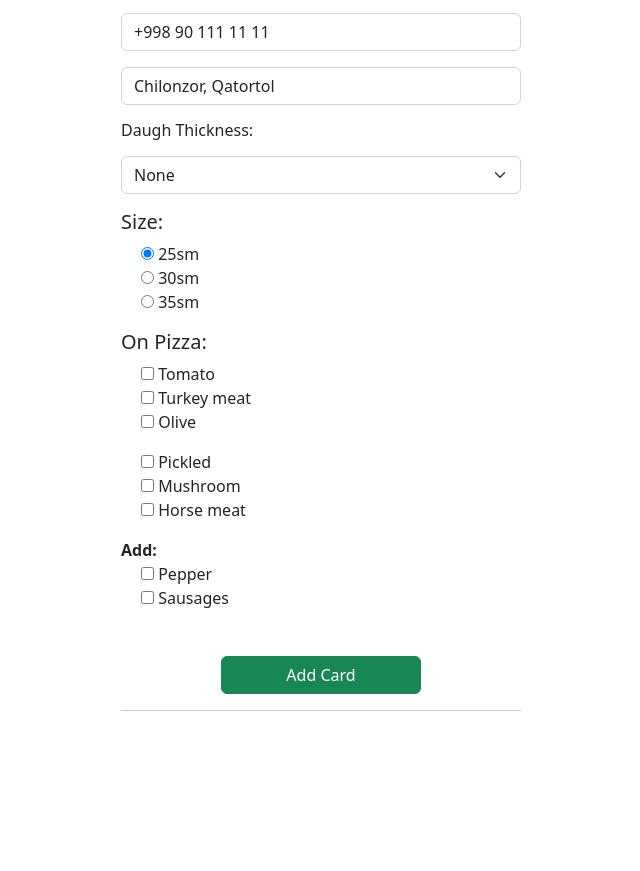
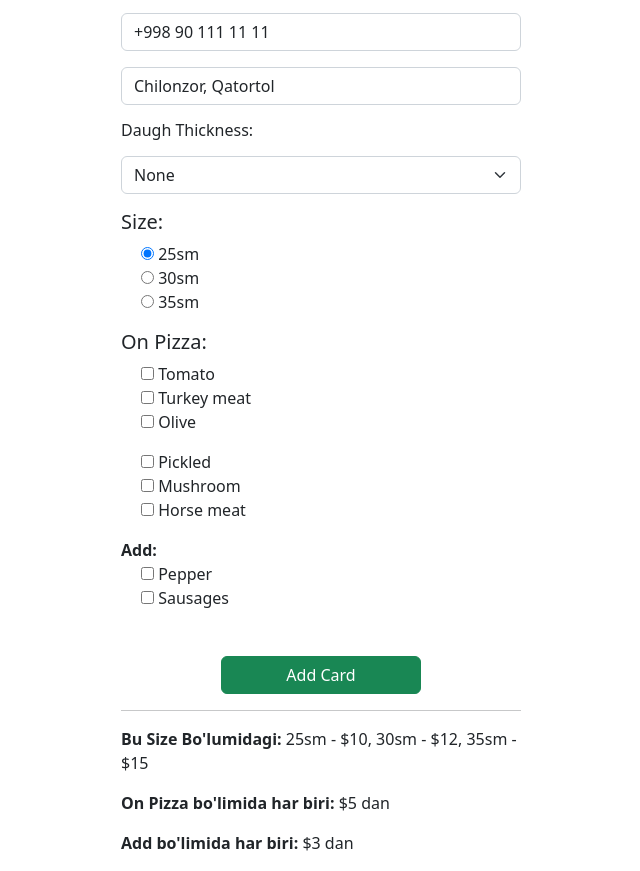
Before and after one commit to sherzoDev/exemn75, a plain HTML site: page index.html in a window 1280 px wide. Shown: the part 121-992 px from the top of the page, without its empty margins (319-959 px from the left). Before the commit the page ends 848 px from the top, so only its background shows below. Drawn offline with nearby package versions, Linux system fonts and the light colour scheme.

Commit message:
Intial commit

```diff
--- a/index.html
+++ b/index.html
@@ -137,6 +137,21 @@
                 </div>
             </div>
 
+            <div class="container">
+                <div class="wrapper">
+                    <p>
+                        <strong>Bu Size Bo'lumidagi:</strong>
+                        25sm - $10, 30sm - $12, 35sm - $15
+                    </p>
+                    <p>
+                        <strong>On Pizza bo'limida har biri:  </strong>  $5 dan
+                    </p>
+                    <p>
+                        <strong>Add bo'limida har biri:  </strong>  $3 dan
+                    </p>
+                </div>
+            </div>
+
             <script src="./js/main.js"></script>
 </body>
 
```
